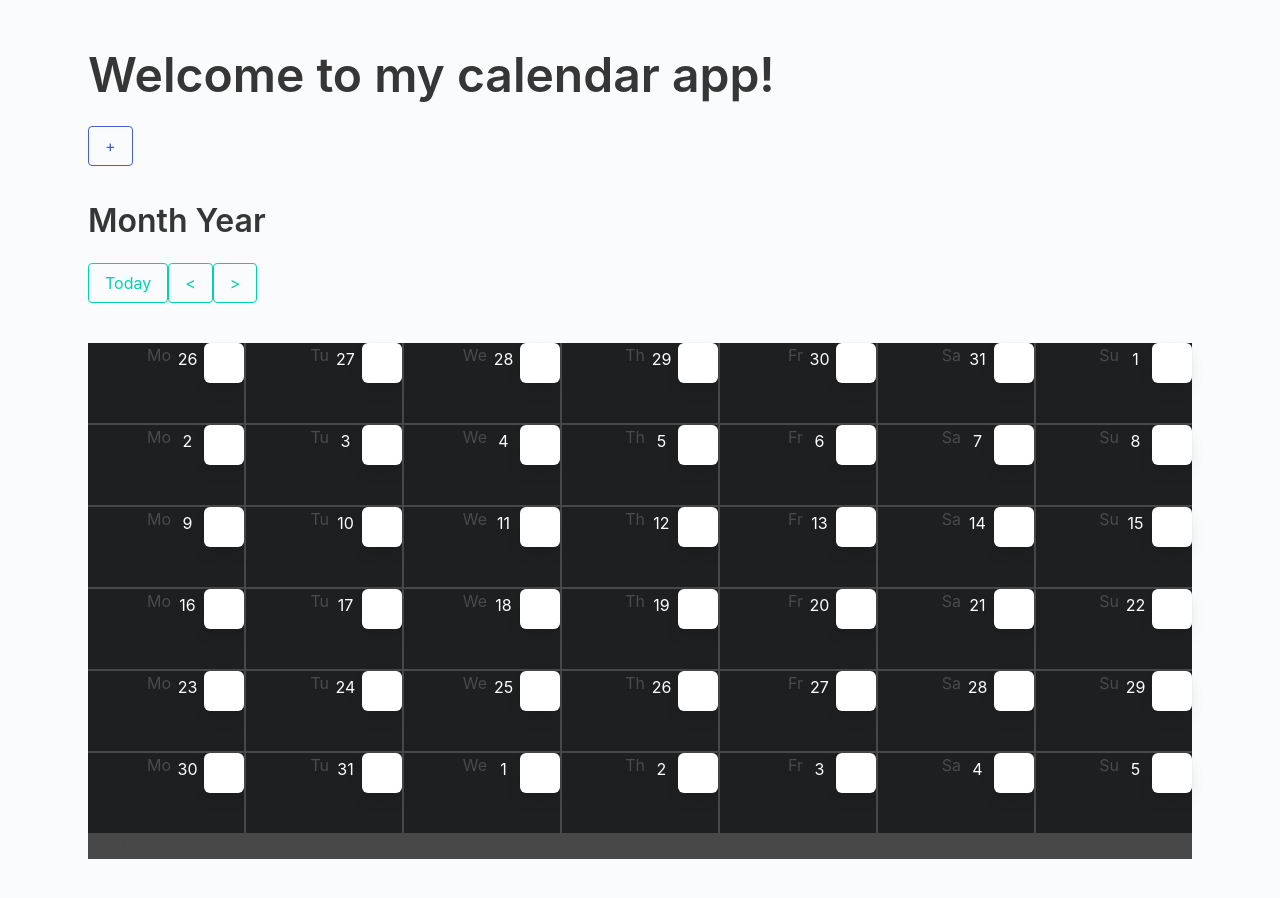
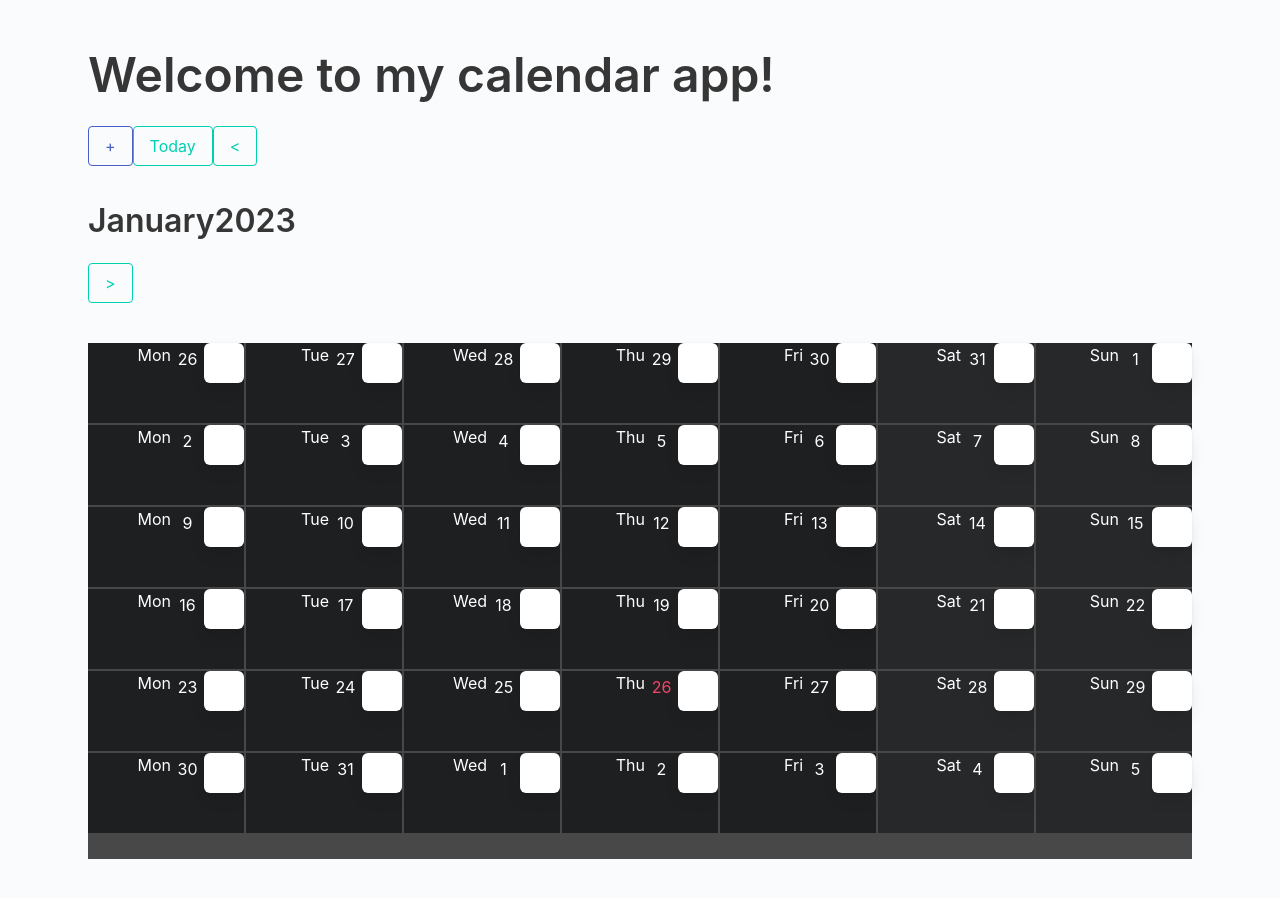
Before and after one commit to vadymbaranov/event-calendar, a React (Create React App) app: page / in a window 1280 px wide. Shown: the top 898 px of the page. Built offline with nearby package versions, Linux system fonts and the light colour scheme.

Commit message:
Added current day selection

```diff
--- a/src/components/Calendar/Calendar.tsx
+++ b/src/components/Calendar/Calendar.tsx
@@ -1,7 +1,6 @@
 /* eslint-disable react/no-array-index-key */
 import React, { useState } from 'react';
 import moment, { Moment } from 'moment';
-import { Day } from '../../types/Day';
 import { CalendarEvent } from '../../types/CalendarEvent';
 
 import { CalendarHeader } from '../CalendarHeader';
@@ -20,17 +19,8 @@ export const Calendar: React.FC = () => {
   const startDay: Moment = moment().clone().startOf('month').startOf('week');
   const day: Moment = startDay.clone().subtract(1, 'day');
   const totalDays = 42;
-  const totalDaysArray: Moment[] = [...Array(totalDays)]
-    .map(() => day.add(1, 'day').clone());
+  const daysArray: Moment[] = [...Array(totalDays)].map(() => day.add(1, 'day').clone());
 
-  const daysArray: Day[] = totalDaysArray.map(oneDay => ({
-    id: moment(oneDay).format('DDMMYYYY'),
-    date: `${moment(oneDay).format('YYYY')}-${moment(oneDay).format('MM')}-${moment(oneDay).format('DD')}`,
-    dayNumber: moment(oneDay).format('D'),
-    weekNumber: moment(oneDay).format('dd'),
-    month: moment(oneDay).format('M'),
-    year: moment(oneDay).format('YYYY'),
-  }));
   // const isCurrentDay = (dayCell: Day) => {
   //   return (
   //     moment().format('YYYY M D')
@@ -86,6 +76,7 @@ export const Calendar: React.FC = () => {
         <div className="calendar__header">
           <h1 className="title is-1">Welcome to my calendar app!</h1>
           <CalendarHeader
+            today={today}
             isFormShown={isFormShown}
             onFormShown={setIsFormShown}
             onNextMonth={handleNextMonth}
@@ -104,9 +95,9 @@ export const Calendar: React.FC = () => {
 
           {daysArray.map((dayItem) => (
             <CalendarDay
-              key={dayItem.id}
+              key={dayItem.unix()}
               day={dayItem}
-              // isWeekend={dayItem.day() === 6 || dayItem.day() === 0}
+              isWeekend={dayItem.day() === 6 || dayItem.day() === 0}
               onFormShown={setIsFormShown}
               onSelectedEvent={setSelectedEvent}
             />
--- a/src/components/CalendarDay/CalendarDay.tsx
+++ b/src/components/CalendarDay/CalendarDay.tsx
@@ -1,45 +1,51 @@
 import React from 'react';
 import classNames from 'classnames';
-import { Day } from '../../types/Day';
+import moment, { Moment } from 'moment';
 import { CalendarEvent } from '../../types/CalendarEvent';
-import { getAll } from '../../api/events';
+// import { getAll } from '../../api/events';
 
 type Props = {
-  day: Day;
-  // isWeekend: boolean;
+  day: Moment;
+  isWeekend: boolean;
   onFormShown: (isFormShown: boolean) => void;
   onSelectedEvent: (selectedEvent: CalendarEvent | null) => void;
 };
 
 export const CalendarDay: React.FC<Props> = ({
   day,
-  // isWeekend,
-  onFormShown,
-  onSelectedEvent,
+  isWeekend,
+  // onFormShown,
+  // onSelectedEvent,
 }) => {
-  const { dayNumber, weekNumber } = day;
+  const weekDays = ['Sun', 'Mon', 'Tue', 'Wed', 'Thu', 'Fri', 'Sat'];
+  // const getEvents = () => {
+  //   const events: CalendarEvent[] = getAll();
 
-  const getEvents = () => {
-    const events: CalendarEvent[] = getAll();
+  //   return events;
+  // };
 
-    return events;
-  };
+  // const events = getEvents();
 
-  const events = getEvents();
-
-  const currentEvents = events.filter((event) => day.id === event.createdAt);
+  // const currentEvents = events.filter((event) => day.id === event.createdAt);
+  const isCurrentDay = (dayItem: Moment) => moment().isSame(dayItem, 'day');
 
   return (
     <article
       className={classNames('calendar__cell', {
-        // 'is-weekend': isWeekend === true,
+        'is-weekend': isWeekend === true,
       })}
     >
       <div className="cell__row">
-        <p className="week__number">{weekNumber}</p>
-        <p className="day__number">{dayNumber}</p>
+        <p className="week__number">{weekDays[day.day()]}</p>
+        <p
+          className={classNames('day__number', {
+            'has-text-danger': isCurrentDay(day) === true,
+          })}
+        >
+          {day.format('D')}
+        </p>
         <div className="box">
-          {currentEvents.map((event) => (
+          {/* {currentEvents.map((event) => (
             <span
               aria-label="Save"
               role="textbox"
@@ -55,8 +61,9 @@ export const CalendarDay: React.FC<Props> = ({
               }}
             >
               {event.title}
+              My event
             </span>
-          ))}
+          ))} */}
         </div>
       </div>
     </article>
--- a/src/components/CalendarHeader/CalendarHeader.tsx
+++ b/src/components/CalendarHeader/CalendarHeader.tsx
@@ -1,6 +1,8 @@
 import React from 'react';
+import { Moment } from 'moment';
 
 type Props = {
+  today: Moment;
   isFormShown: boolean;
   onFormShown: (isFormShown: boolean) => void;
   onNextMonth: () => void;
@@ -9,6 +11,7 @@ type Props = {
 };
 
 export const CalendarHeader: React.FC<Props> = ({
+  today,
   isFormShown,
   onFormShown,
   onNextMonth,
@@ -27,14 +30,30 @@ export const CalendarHeader: React.FC<Props> = ({
         +
       </button>
 
-      <h2 className="subtitle is-3">Month Year</h2>
+      <button
+        type="button"
+        className="button is-primary is-outlined"
+        onClick={onToday}
+      >
+        Today
+      </button>
 
-      <button type="button" className="button is-primary is-outlined" onClick={onToday}>Today</button>
-
-      <button type="button" className="button is-primary is-outlined" onClick={onPrevMonth}>
+      <button
+        type="button"
+        className="button is-primary is-outlined"
+        onClick={onPrevMonth}
+      >
         {'<'}
       </button>
-      <button type="button" className="button is-primary is-outlined" onClick={onNextMonth}>
+      <h2 className="subtitle is-3">
+        {today.format('MMMM')}
+        {today.format('YYYY')}
+      </h2>
+      <button
+        type="button"
+        className="button is-primary is-outlined"
+        onClick={onNextMonth}
+      >
         {'>'}
       </button>
     </div>
--- a/src/styles/CalendarDay.scss
+++ b/src/styles/CalendarDay.scss
@@ -27,3 +27,9 @@
     color: #fff;
   }
 }
+
+.week {
+  &__number {
+    color: #fff;
+  }
+}
```
